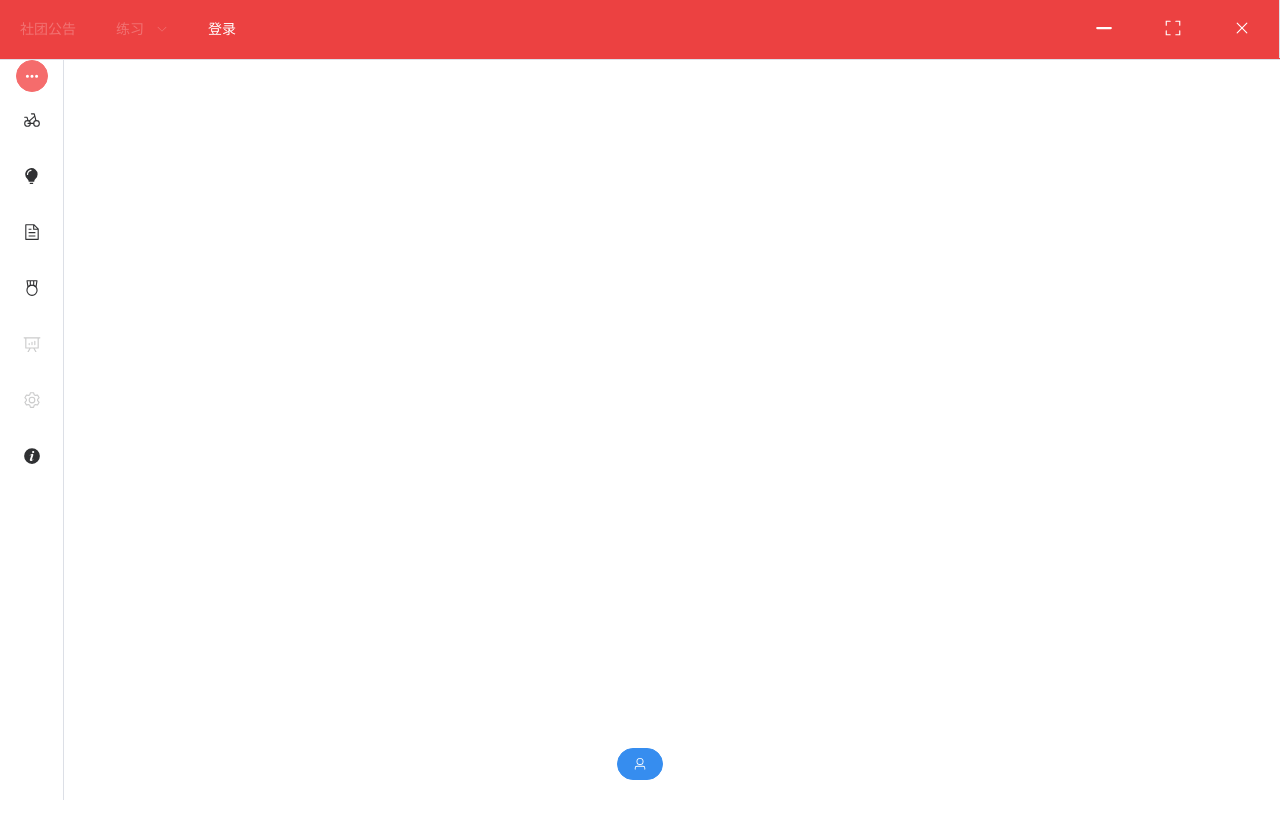
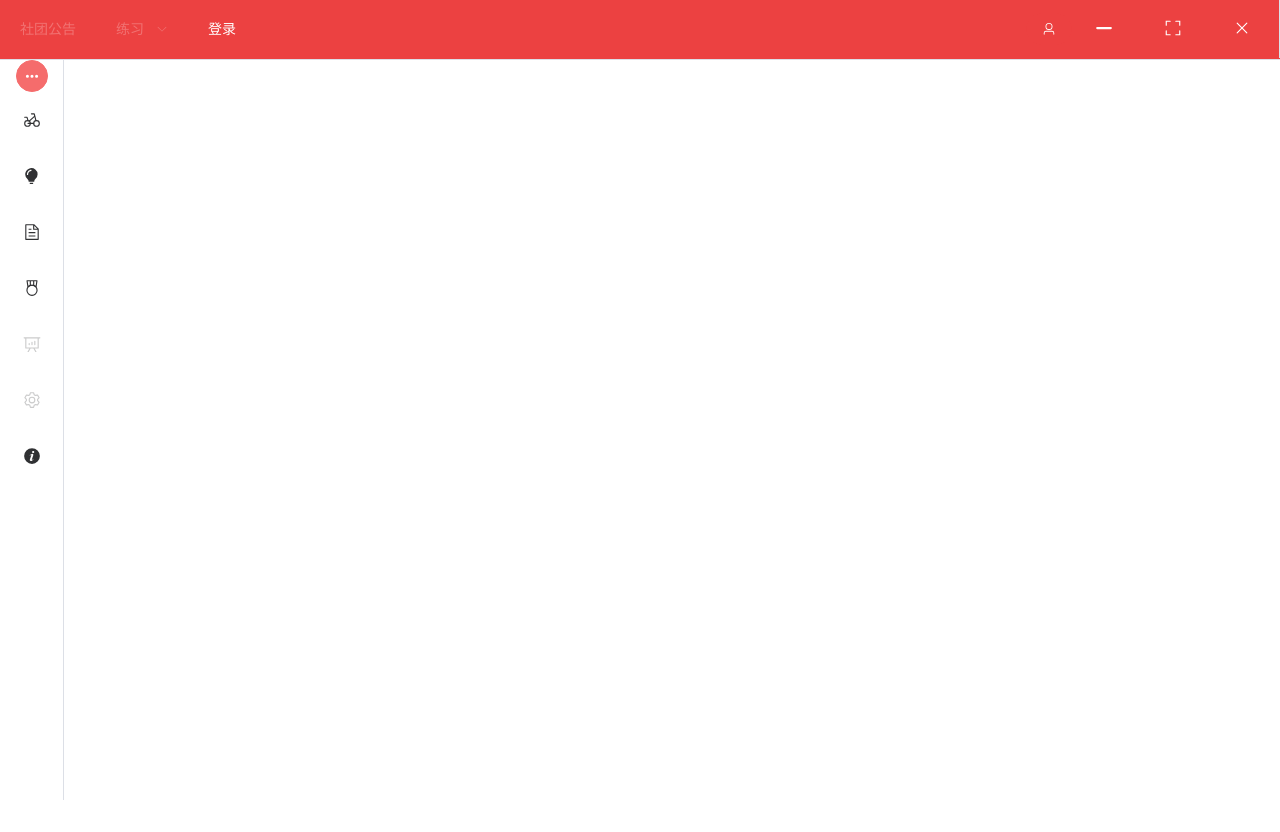
Before and after one commit to Westlifers/SCUCAelectron, a Vue app: page /#/thisWeek in a window 1280 px wide. After the commit the page ends 800 px from the top, so only its background shows below. Built offline with nearby package versions, Linux system fonts and the light colour scheme.

Commit message:
修改布局：将用户数据置于顶部；调整login界面高度使滚动条隐藏

```diff
--- a/src/layout/components/NavAffix.vue
+++ /dev/null
@@ -1,58 +0,0 @@
-<template>
-  <el-affix position="bottom" :offset="20">
-    <el-popover
-        :visible="visible"
-        placement="top"
-        :width="300"
-        popper-style="box-shadow: rgb(14 18 22 / 35%) 0px 10px 38px -10px, rgb(14 18 22 / 20%) 0px 10px 20px -15px; padding: 20px;"
-    >
-      <template #reference>
-        <el-button @click="visible=!visible" icon="User" color="#368DEFFF" round/>
-      </template>
-      <template #default>
-        <div class="hello">
-          <h3>{{isLoggedIn?'你好，' + userData[0]['username']: '请登录'}}</h3>
-          <el-button v-if="isLoggedIn" @click="logout_all" round>登出</el-button>
-          <el-button v-if="!isLoggedIn" @click="go_page('login')" round>登陆</el-button>
-        </div>
-        <el-table :data="userData" v-if="isLoggedIn">
-          <el-table-column width="100" property="username" label="用户名" />
-          <el-table-column width="150" property="email" label="email" />
-        </el-table>
-      </template>
-    </el-popover>
-  </el-affix>
-</template>
-
-<script lang="ts" setup>
-import {CLEAR_USER, store} from "@/store";
-import {computed, ref} from "vue";
-import {logout} from "@/api/service";
-import {go_page} from "@/utils";
-
-const user = computed(() => store.state.user)
-const isLoggedIn = computed(() => user.value['username'] != '')
-const userData = computed(() => [
-  {
-    'username': user.value.username,
-    'email': user.value.email
-  }
-])
-
-const visible = ref(false)
-
-const logout_all = async () => {
-  await logout()
-  store.commit(CLEAR_USER);
-}
-</script>
-
-<style scoped>
-.hello {
-  display: flex;
-  flex-wrap: nowrap;
-}
-.hello h3 {
-  margin-right: 20px;
-}
-</style>
--- a/src/layout/components/NavHeader.vue
+++ b/src/layout/components/NavHeader.vue
@@ -21,6 +21,7 @@
     <el-menu-item index="1" @click="close_window"><el-icon><Close /></el-icon></el-menu-item>
     <el-menu-item index="2" @click="maximize_or_restore_window"><el-icon><FullScreen /></el-icon></el-menu-item>
     <el-menu-item index="3" @click="minimize_window"><el-icon><SemiSelect /></el-icon></el-menu-item>
+    <div class="user-popover"><nav-user /></div>
   </el-menu>
   <div class="h-6" />
 </template>
@@ -29,6 +30,7 @@
 import {ipcRenderer} from "electron"
 import {ref} from "vue";
 import {go_page} from "@/utils";
+import NavUser from "@/layout/components/NavUser.vue";
 
 
 const isMaximized = ref(false)
@@ -66,4 +68,9 @@ const maximize_or_restore_window = () => {
 .el-menu-item, .el-sub-menu {
   -webkit-app-region: no-drag;
 }
+.user-popover {
+  display: flex;
+  flex-direction: column;
+  justify-content: center;
+}
 </style>
--- /dev/null
+++ b/src/layout/components/NavUser.vue
@@ -0,0 +1,56 @@
+<template>
+  <el-popover
+      :visible="visible"
+      placement="top"
+      :width="300"
+      popper-style="box-shadow: rgb(14 18 22 / 35%) 0px 10px 38px -10px, rgb(14 18 22 / 20%) 0px 10px 20px -15px; padding: 20px;"
+  >
+    <template #reference>
+      <el-button @click="visible=!visible" icon="User" color="#EC4141FF" round/>
+    </template>
+    <template #default>
+      <div class="hello">
+        <h3>{{isLoggedIn?'你好，' + userData[0]['username']: '请登录'}}</h3>
+        <el-button v-if="isLoggedIn" @click="logout_all" round>登出</el-button>
+        <el-button v-if="!isLoggedIn" @click="go_page('login')" round>登陆</el-button>
+      </div>
+      <el-table :data="userData" v-if="isLoggedIn">
+        <el-table-column width="100" property="username" label="用户名" />
+        <el-table-column width="150" property="email" label="email" />
+      </el-table>
+    </template>
+  </el-popover>
+</template>
+
+<script lang="ts" setup>
+import {CLEAR_USER, store} from "@/store";
+import {computed, ref} from "vue";
+import {logout} from "@/api/service";
+import {go_page} from "@/utils";
+
+const user = computed(() => store.state.user)
+const isLoggedIn = computed(() => user.value['username'] != '')
+const userData = computed(() => [
+  {
+    'username': user.value.username,
+    'email': user.value.email
+  }
+])
+
+const visible = ref(false)
+
+const logout_all = async () => {
+  await logout()
+  store.commit(CLEAR_USER);
+}
+</script>
+
+<style scoped>
+.hello {
+  display: flex;
+  flex-wrap: nowrap;
+}
+.hello h3 {
+  margin-right: 20px;
+}
+</style>
--- a/src/layout/index.vue
+++ b/src/layout/index.vue
@@ -15,8 +15,6 @@
     </el-container>
   </el-container>
 
-  <nav-affix />
-
 </template>
 
 <script lang="ts">
@@ -24,11 +22,10 @@ import NavSideBar from "@/layout/components/NavSideBar.vue";
 import NavHeader from "@/layout/components/NavHeader.vue";
 
 import {defineComponent} from 'vue'
-import NavAffix from "@/layout/components/NavAffix.vue";
 
 export default defineComponent({
   name: 'App',
-  components: {NavAffix, NavSideBar, NavHeader}
+  components: {NavSideBar, NavHeader}
 });
 </script>
 
--- a/src/views/login/LoginRegister.vue
+++ b/src/views/login/LoginRegister.vue
@@ -48,7 +48,7 @@ const signUpMode = ref(false)
   position: relative;
   width: 100%;
   background-color: #fff;
-  min-height: 100vh;
+  height: 100%;
   overflow: hidden;
 }
 
```
